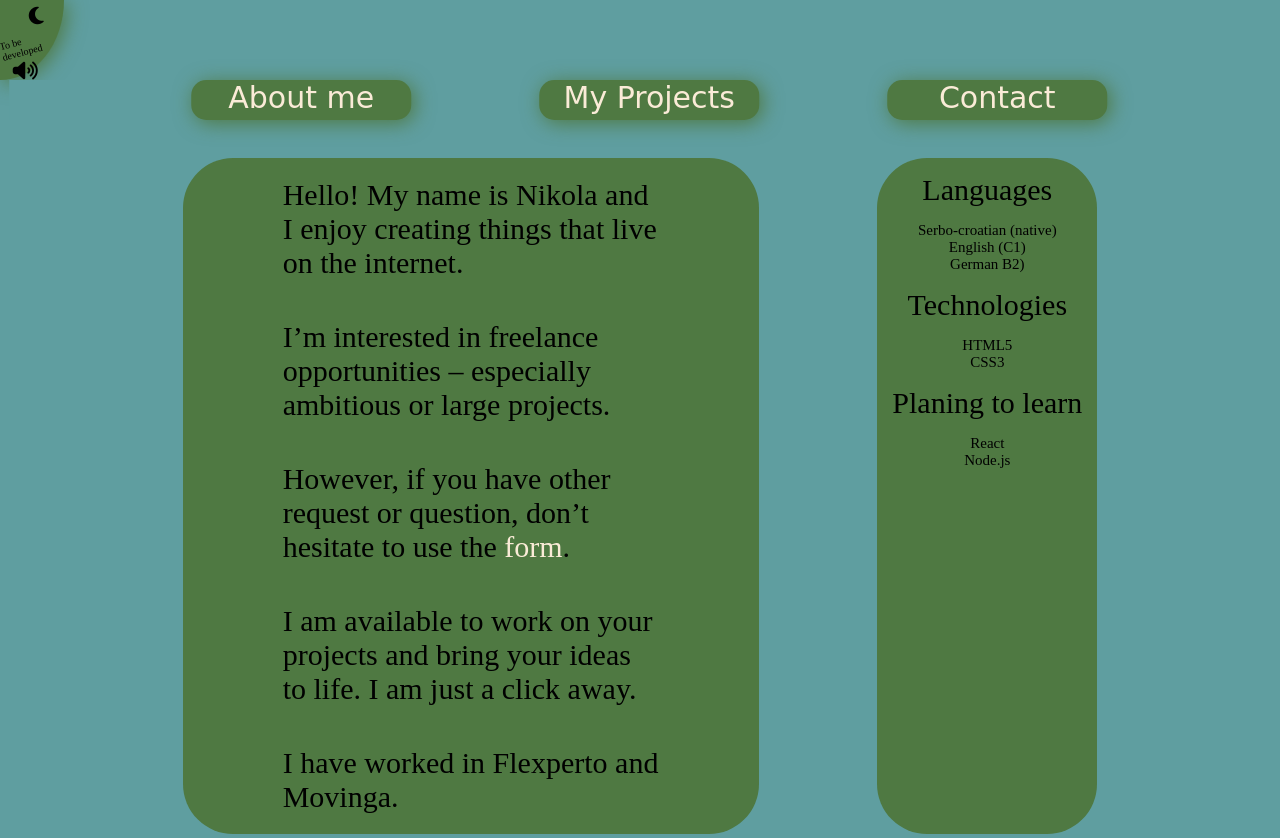
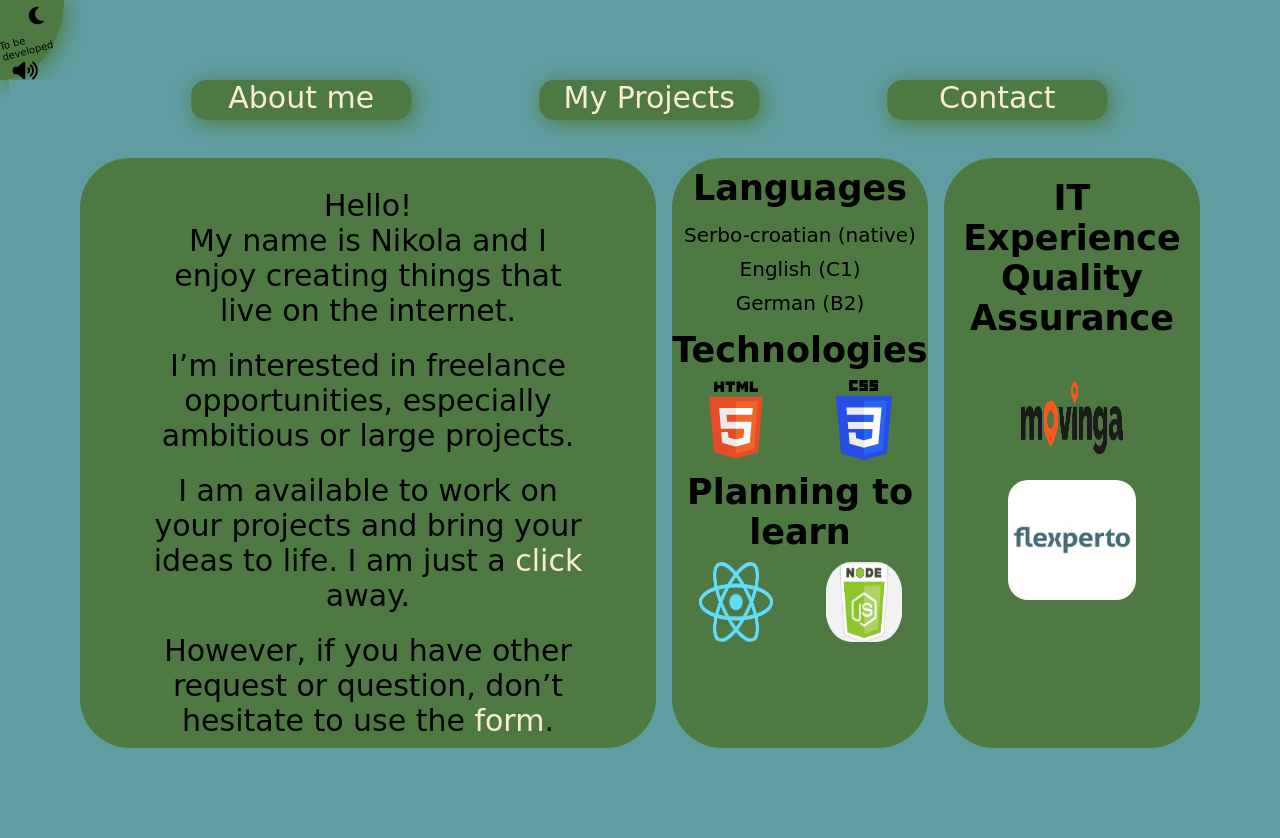
Before and after one commit to NikolaJelavic/portfolio, a plain HTML site: page aboutMe.html in a window 1280 px wide. Drawn offline with Linux system fonts and the light colour scheme; a web font is replaced by a local one.

Commit message:
Some CSS improvements.

```diff
--- a/aboutMe.html
+++ b/aboutMe.html
@@ -1,70 +1,79 @@
 <!DOCTYPE html>
 <html lang="en">
+  <head>
+    <meta charset="UTF-8" />
+    <meta http-equiv="X-UA-Compatible" content="IE=edge" />
+    <meta name="viewport" content="width=device-width, initial-scale=1.0" />
+    <title>About Me</title>
+    <link rel="stylesheet" href="style.css" />
+    <script
+      src="https://kit.fontawesome.com/c76df951c8.js"
+      crossorigin="anonymous"
+    ></script>
 
-<head>
-    <meta charset="UTF-8">
-    <meta http-equiv="X-UA-Compatible" content="IE=edge">
-    <meta name="viewport" content="width=device-width, initial-scale=1.0">
-    <title>About Me</title>
-    <link rel="stylesheet" href="style.css">
-    <script src="https://kit.fontawesome.com/c76df951c8.js" crossorigin="anonymous"></script>
-
-    <link rel="preconnect" href="https://fonts.googleapis.com">
-    <link rel="preconnect" href="https://fonts.gstatic.com" crossorigin>
-    <link href="https://fonts.googleapis.com/css2?family=Rubik+Marker+Hatch&display=swap" rel="stylesheet">
+    <link rel="preconnect" href="https://fonts.googleapis.com" />
+    <link rel="preconnect" href="https://fonts.gstatic.com" crossorigin />
+    <link
+      href="https://fonts.googleapis.com/css2?family=Rubik+Marker+Hatch&display=swap"
+      rel="stylesheet"
+    />
     <!-- favicon -->
   </head>
 
   <body class="cadetblue">
     <div class="settings">
-
       <i class="fa-solid fa-moon"></i>
       <p>To be developed</p>
       <i class="fa-solid fa-volume-high"></i>
-
     </div>
     <nav>
-        <div> <a href="aboutMe.html"> About me </a></div>
-        <div> <a href="myProjects.html"> My Projects </a></div>
-        <div> <a href="contact.html"> Contact </a></div>
+      <div><a href="aboutMe.html"> About me </a></div>
+      <div><a href="myProjects.html"> My Projects </a></div>
+      <div><a href="contact.html"> Contact </a></div>
     </nav>
     <main>
       <div class="aboutMe">
         <div class="aboutMeText">
-                <p>Hello! My name is Nikola and I enjoy creating things that live on the internet.</p>
-                <p>I’m interested in freelance opportunities – especially ambitious or large projects.
 
+          <p>Hello!<br>
+            My name is Nikola and I enjoy creating things that live on
+            the internet.
           </p>
           <p>
-                    However, if you have other request or question, don’t hesitate to use the <a href="contact.html">form</a>.
+            I’m interested in freelance opportunities, especially ambitious or
+            large projects.
           </p>
           <p>
-                    I am available to work on your projects and bring your ideas to life.
-                    I am just a click away.
+            I am available to work on your projects and bring your ideas to
+            life. I am just a <a href="contact.html">click</a> away.
           </p>
-                <p>I have worked in Flexperto and Movinga.</p>
+          <p>
+            However, if you have other request or question, don’t hesitate to
+            use the <a href="contact.html">form</a>.
+          </p>
+
+
         </div>
         <div class="languages">
-                <p>Languages</p>
-                <ul>
-                    <li>Serbo-croatian (native)</li>
-                    <li>English (C1)</li>
-                    <li>German B2)</li>
-                </ul>
-                <p>Technologies</p>
-                <ul>
-                    <li>HTML5</li>
-                    <li>CSS3</li>
-                </ul>
-                <p>Planing to learn</p>
-                <ul>
-                    <li>React</li>
-                    <li>Node.js</li>
-                </ul>
+          <h2>Languages</h2>
 
+            <p>Serbo-croatian (native)</p>
+            <p>English (C1)</p>
+            <p>German (B2)</p>
+
+          <h2>Technologies</h2>
+          <a href="https://www.w3schools.com/html/"><img src="/img/HTML5.svg" alt="html5"></a>
+          <a href="https://www.w3schools.com/css/"><img src="/img/CSS3.svg" alt="css3"></a>
+          <h2>Planning to learn</h2>
+          <a href="reactjs.org"><img src="/img/react.png" alt="react"></a>
+          <a href="nodejs.org"><img src="/img/nodeJS.png" alt="nodeJS"></a>
+        </div>
+        <div class="workingExperience">
+            <h2>IT Experience <br> Quality Assurance </h2>
+            <a href="movinga.de"><img src="/img/movinga.png" alt="movinga"></a>
+            <a href="flexperto.de"><img src="/img/flexperto.png" alt="flexperto"></a>
           </div>
       </div>
     </main>
   </body>
-
 </html>
--- a/style.css
+++ b/style.css
@@ -127,6 +127,7 @@ section {
 
 .settings p {
     transform: rotate(345deg);
+    font-family: 'Rubik Marker Hatch', cursive;
 }
 
 .fa-solid {
@@ -208,9 +209,11 @@ main p{
     /* margin: 0 auto; */
     background-color:#4f7942;
     border-radius: 50px;
+    padding-top: 2rem;
 }
 .aboutMeText p{
-    padding: 2rem 10rem 2rem 10rem;
+    padding: 1rem 7rem 1rem 7rem;
+    text-align: center;
 }
 .aboutMeText p a{
     color: antiquewhite;
@@ -258,9 +261,15 @@ main p{
     left: 0;
     right: 0;
     position: absolute;
-    border-top: 5px solid #0e3721;
+    border-top: 5px solid #4f7942;
   /*   z-index: 1; */
     animation: bounce1 1.5s infinite;
+    border-radius: 10px;
+  }
+
+  .form:hover{
+
+    animation: none;
   }
   ::-webkit-input-placeholder {
     font-size: 1.3em;
@@ -290,9 +299,10 @@ main p{
   .name {
     background-color: #ebebeb;
     color: black;
+    height: 2.5em;
   }
   .name:hover {
-    border-bottom: 5px solid #0e3721;
+    border-bottom: 5px solid #4f7942;
     height: 30px;
     width: 380px;
     transition: ease 0.5s;
@@ -300,12 +310,12 @@ main p{
 
   .email {
     background-color: #ebebeb;
-    height: 2em;
+    height: 2.5em;
     color: black;
   }
 
   .email:hover {
-    border-bottom: 5px solid #0e3721;
+    border-bottom: 5px solid #4f7942;
     height: 30px;
     width: 380px;
     transition: ease 0.5s;
@@ -315,10 +325,11 @@ main p{
     background-color: #ebebeb;
     overflow: hidden;
     height: 10rem;
+
   }
 
   .message:hover {
-    border-bottom: 5px solid #0e3721;
+    border-bottom: 5px solid #4f7942;
     height: 12em;
     width: 380px;
     transition: ease 0.5s;
@@ -332,21 +343,24 @@ main p{
     border-radius: 2px;
     border: none;
     transition: all 0.5s ease 0s;
+    border-radius: 20px;
+
   }
 
   .submit {
     width: 200px;
     color: black;
-    background-color: #0e3721;
+    background-color:#4f7942 ;
     font-size: 20px;
+    border-radius: 10px;
   }
 
   .submit:hover {
     box-shadow: 15px 15px 15px 5px rgba(78, 72, 77, 0.219);
     transform: translateY(-3px);
     width: 300px;
-    border-top: 5px solid #0e3750;
-    border-radius: 0%;
+    border-top: 5px solid #0e3721;
+    border-radius: 10px;
   }
 
   @keyframes bounce1 {
@@ -370,12 +384,93 @@ main p{
   .languages{
     border-radius: 50px;
     background-color: #4f7942;
+    width: 20vw;
+    display: inline-table;
+    padding-bottom: 1rem;
   }
 
   .languages p, ul{
     text-align: center;
     list-style-type: none;
+    font-size: 2rem;
   }
   li{
     font-size: 1.5rem;
   }
+
+  .workingExperience{
+    background-color: #4f7942;
+    border-radius: 50px;
+    width: 20vw;
+    text-align: center;
+    font-family: 'Rubik Marker Hatch', cursive;
+  }
+
+  .workingExperience img{
+    width:10vw;
+    height: 15vh;
+    border-radius: 20px;
+
+  }
+
+  .workingExperience h2{
+    font-family: 'Rubik Marker Hatch', cursive;
+    padding: 2rem 0;
+    font-size: 3.5rem;
+  }
+  .languages img{
+    width:10vw;
+    height: 10vh;
+    padding: 0 2vw;
+    border-radius: 40%;
+  }
+.languages p{
+    font-family: 'Rubik Marker Hatch', cursive;
+    padding: 0.5rem 0;
+}
+
+.languages h2{
+    font-size: 3.5rem;
+    font-family: 'Rubik Marker Hatch', cursive;
+    text-align: center;
+    padding: 1rem 0;
+
+}
+
+  /* .languages p:nth-of-type(1){
+    font-size: 4rem;
+
+  }
+
+  .languages p:nth-of-type(5){
+    font-size: 3rem;
+  }
+  .languages p:nth-of-type(6){
+    font-size: 3rem;
+  } */
+
+  .aboutMeText{
+    font-family: 'Rubik Marker Hatch', cursive;
+  }
+
+.projects{
+    display: flex;
+    justify-content: space-evenly;
+
+
+}
+
+  .projects div{
+    width: 25vw;
+    height:30vh;
+    background-color:#4f7942;
+    border-radius: 20px;
+    margin-top: 5rem;
+    text-align: center;
+  }
+  .project h2{
+text-align: center;
+font-size: 3.5rem;
+margin-top: 1rem;
+font-family: 'Rubik Marker Hatch', cursive;
+  }
```
Also changed, not shown: contact.html (+0 -15 lines), myProjects.html (+40 -25 lines), img/CSS3.svg (added), img/HTML5.svg (added), img/flexperto.png (added), img/movinga.png (added), img/nodeJS.png (added), img/react.png (added). Lines whose indentation alone changed are shown as unchanged.
